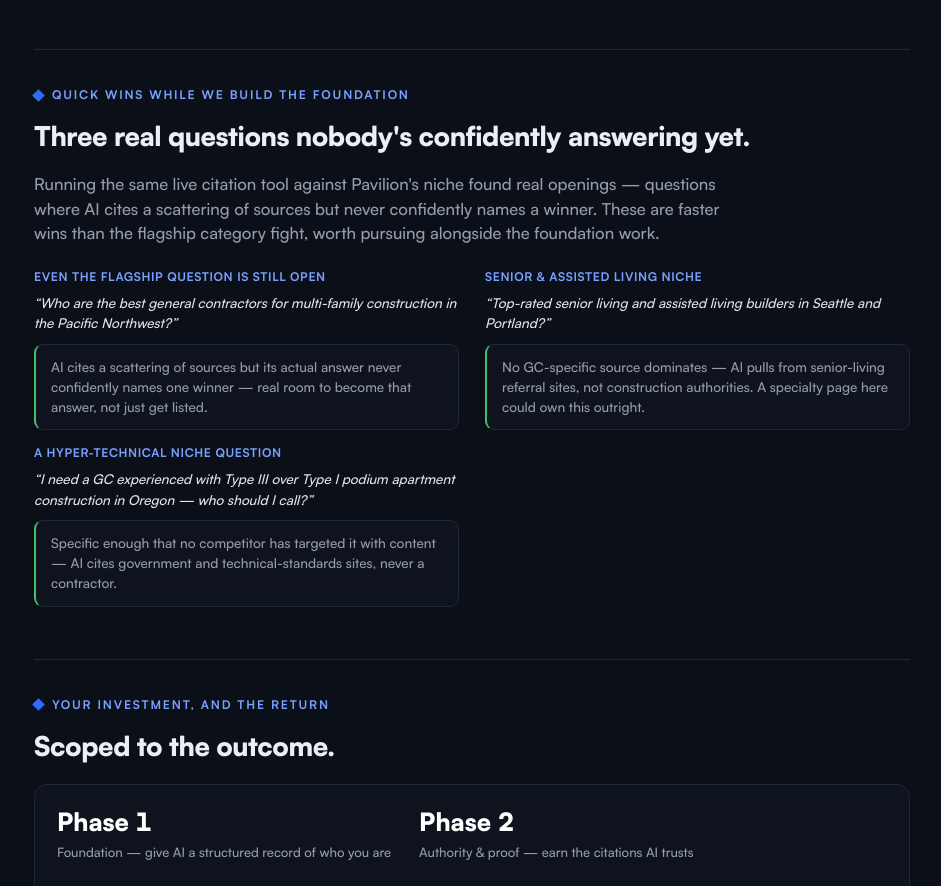
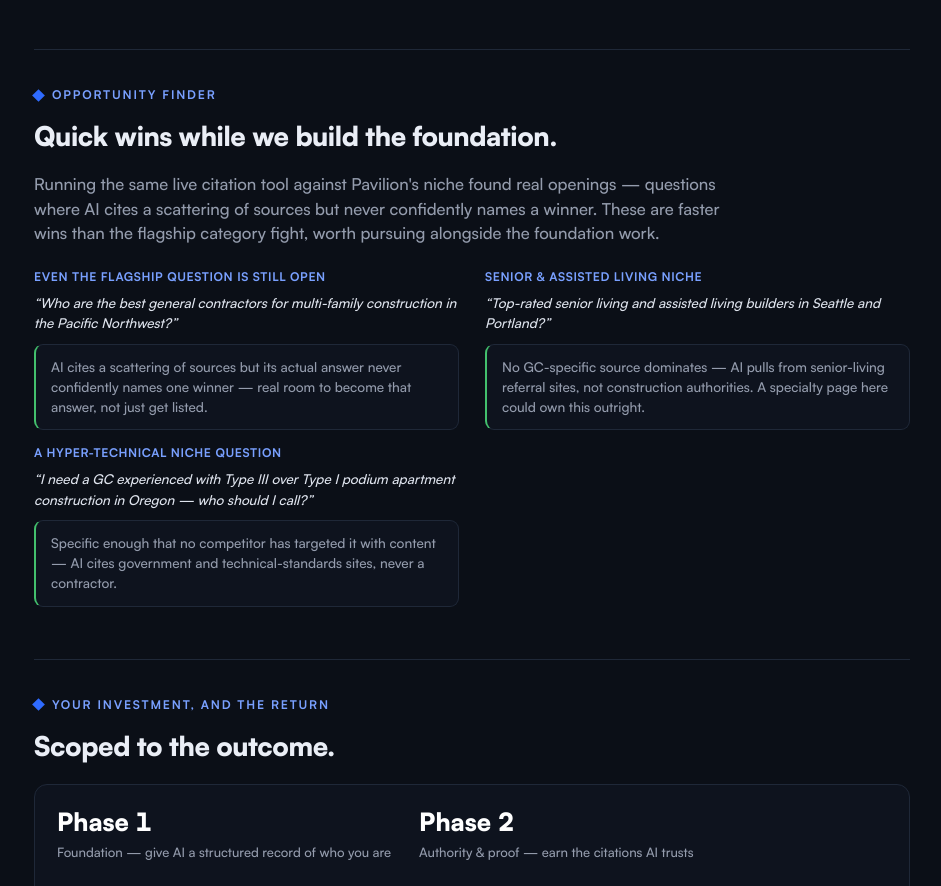
Before and after one commit to AdevAarons/specularis-mcp-audit, a website: page public/pavilion-construction.html in a window 1280 px wide. Shown: the part 5567-6453 px from the top of the page, without its empty margins (168-1109 px from the left). Drawn offline with Linux system fonts and the light colour scheme.

Commit message:
Make 'Opportunity Finder' the literal section eyebrow on both pages
Adev couldn't find the section because it was under marketing copy
('Where nobody's home yet') instead of the tool name. Every other section
uses its eyebrow as the literal section name (e.g. 'Our recommendation'),
so this section should too. Tier-specific framing (bonus vs. headline
finding) now lives in the H2 instead of the eyebrow, which is fixed as
'Opportunity Finder' going forward per the master template's checklist.

Co-Authored-By: Claude Opus 4.8 <noreply@anthropic.com>

```diff
--- a/public/pavilion-construction.html
+++ b/public/pavilion-construction.html
@@ -335,8 +335,8 @@ a{ color:var(--accent-lt); }
 
   <!-- OPPORTUNITIES -->
   <div class="section" style="margin-top:36px">
-    <div class="eyebrow">Quick wins while we build the foundation</div>
-    <h2>Three real questions nobody's confidently answering yet.</h2>
+    <div class="eyebrow">Opportunity Finder</div>
+    <h2>Quick wins while we build the foundation.</h2>
     <p class="deck" style="margin-bottom:22px">Running the same live citation tool against Pavilion's niche found real openings &mdash; questions where AI cites a scattering of sources but never confidently names a winner. These are faster wins than the flagship category fight, worth pursuing alongside the foundation work.</p>
     <div class="grid2">
       <div class="grp"><div class="gh">Even the flagship question is still open</div><p style="color:#dfe4ee;font-size:13.5px;font-style:italic">&ldquo;Who are the best general contractors for multi-family construction in the Pacific Northwest?&rdquo;</p>
```
Also changed, not shown: public/catman.html (+1 -1 lines).
